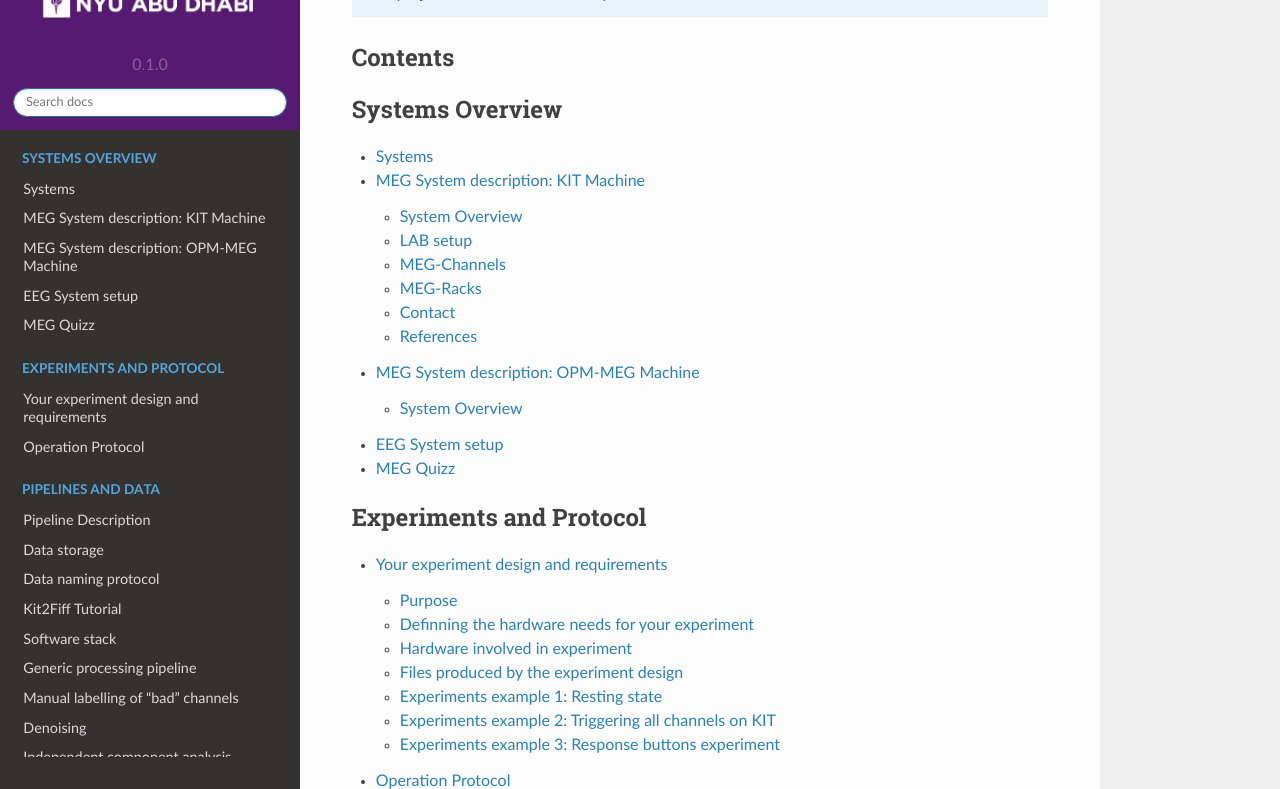
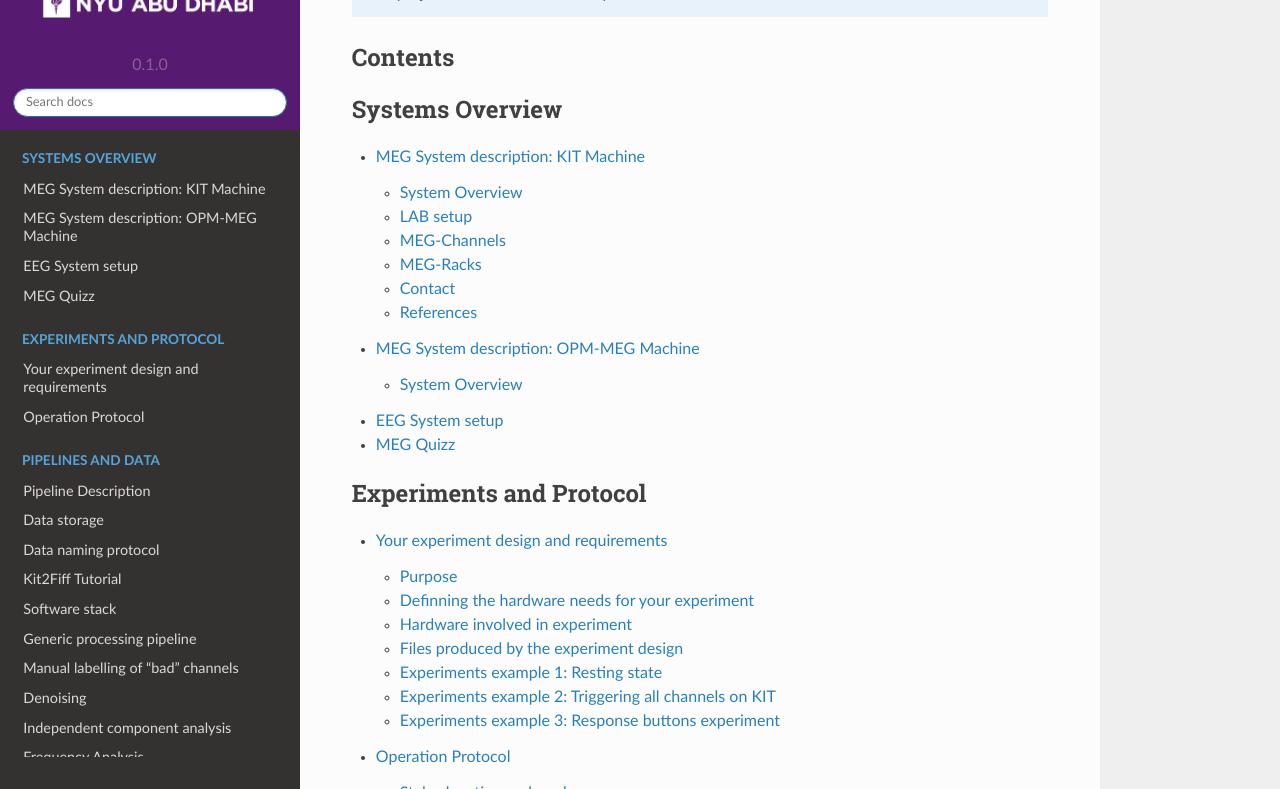
Before and after one commit to hzaatiti-NYU/meg-pipeline, a Sphinx documentation site: the page built from docs/source/index.rst, in a window 1280 px wide and 900 px high, scrolled down 813 px, cut to the strip 111-900 px from the top of the window. Built offline with Sphinx 7.4.7 and the Read the Docs theme 2.0.0, drawn with Linux system fonts in a browser that asks for light colours.

Commit message:
Fix structure

```diff
--- a/docs/source/index.rst
+++ b/docs/source/index.rst
@@ -34,7 +34,6 @@ Contents
    :maxdepth: 2
    :caption: Systems Overview
 
-   systems
    systems/megsystem
    systems/opmsystem
    systems/eegsystem
--- a/docs/source/systems.rst
+++ /dev/null
@@ -1,2 +0,0 @@
-Systems
-#######
```
Also changed, not shown: docs/source/pipelineoverview.rst (+11 -15 lines).
